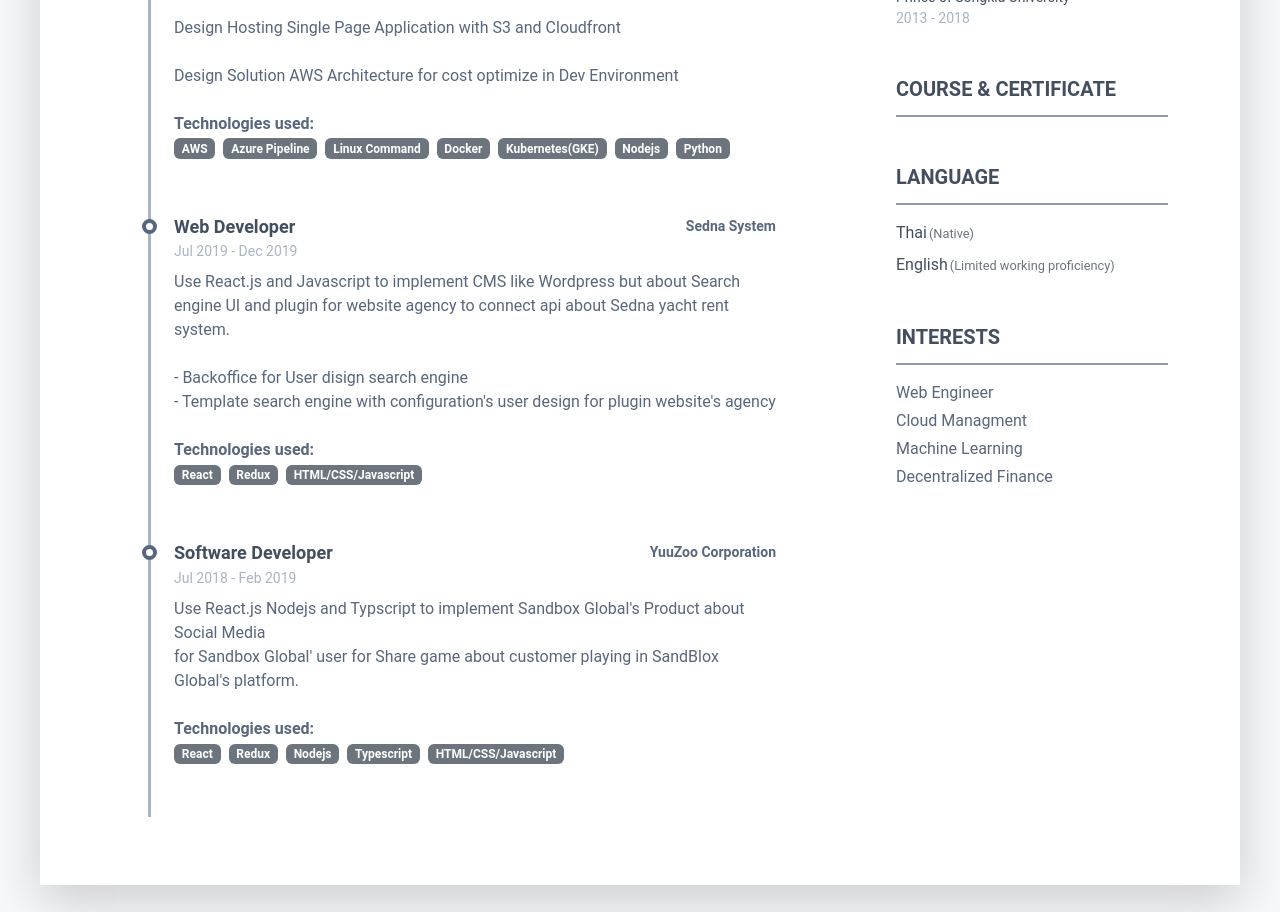
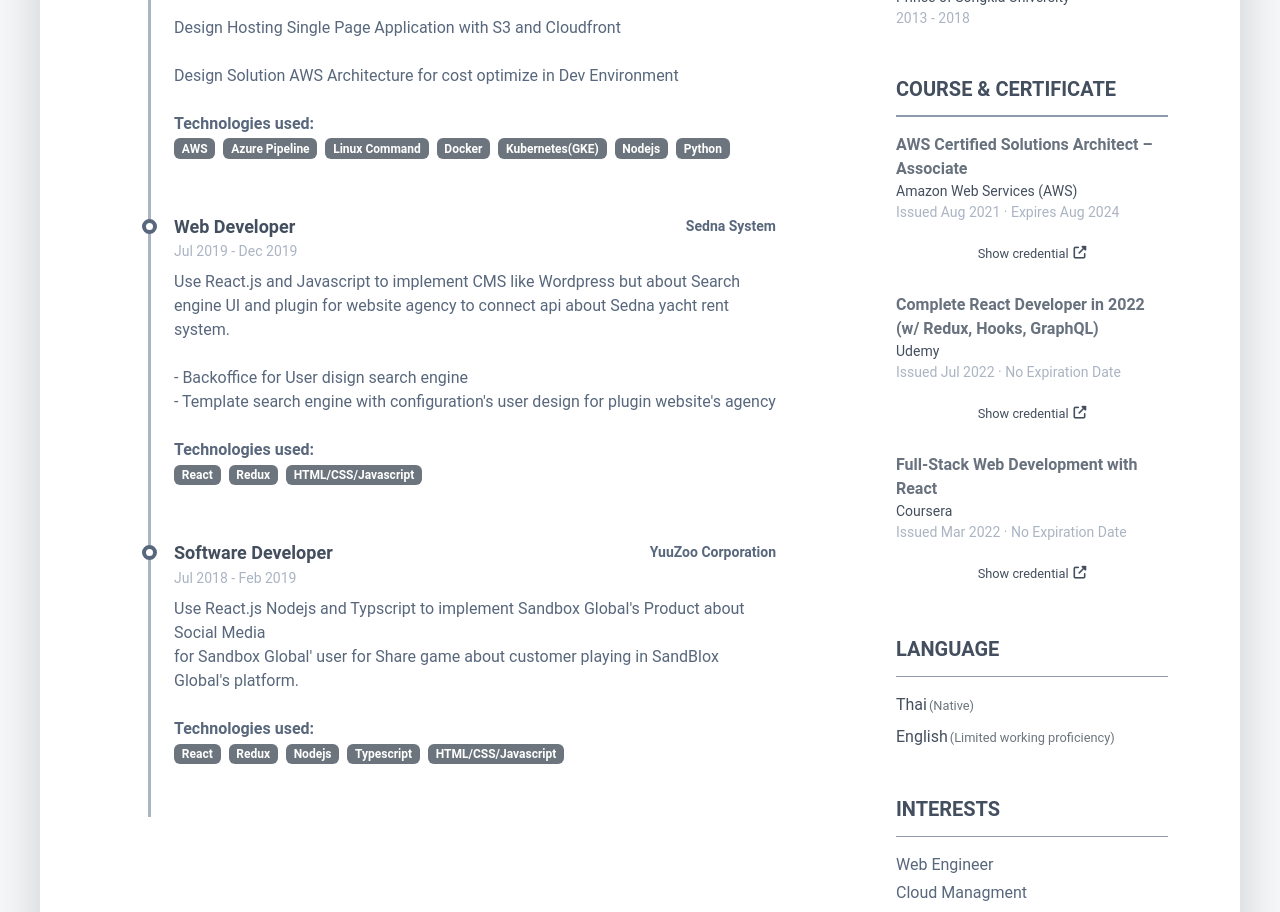
Before and after one commit to PanupongDeve/panupong-resume, a React (Vite) app in the folder client/: page / in a window 1280 px wide. Shown: the part 1140-2052 px from the top of the page. Built offline with nearby package versions, Linux system fonts and the light colour scheme.

Commit message:
[ADD] add course and certificate content

```diff
--- a/client/src/components/Course/index.tsx
+++ b/client/src/components/Course/index.tsx
@@ -1,9 +1,42 @@
 import './styles.css'
 import CardSection from '../CardSection'
+import Badge from '../Badge'
 
 const Course = () => {
     return (
-        <CardSection class="course-section" title="Course & Certificate"></CardSection>
+        <CardSection class="course-section" title="Course & Certificate">
+            <div className='course-section-content'>
+                <ul className="list-unstyled">
+                    <li className="mb-4">
+                        <div className='course font-weight-bold'>AWS Certified Solutions Architect – Associate</div>
+                        <div className='course-org'>Amazon Web Services (AWS)</div>
+                        <div className='course-time'>Issued Aug 2021 · Expires Aug 2024</div>
+                        <a className='btn course-btn' target="_blank" href="https://www.credly.com/badges/6ec77c52-0d50-498a-8052-a6d70d4f5c01">
+                            Show credential
+                            <i className="fa-solid fa-up-right-from-square btn-icon"></i>
+                        </a>
+                    </li>
+                    <li className="mb-4">
+                        <div className='course font-weight-bold'>Complete React Developer in 2022 (w/ Redux, Hooks, GraphQL)</div>
+                        <div className='course-org'>Udemy</div>
+                        <div className='course-time'>Issued Jul 2022 · No Expiration Date</div>
+                        <a className='btn course-btn' target="_blank" href="https://www.udemy.com/certificate/UC-fef543dd-da89-4b54-9e46-14798a6e2d14">
+                            Show credential
+                            <i className="fa-solid fa-up-right-from-square btn-icon"></i>
+                        </a>
+                    </li>
+                    <li className="mb-4">
+                        <div className='course font-weight-bold'>Full-Stack Web Development with React</div>
+                        <div className='course-org'>Coursera</div>
+                        <div className='course-time'>Issued Mar 2022 · No Expiration Date</div>
+                        <a className='btn course-btn' target="_blank" href="https://www.coursera.org/account/accomplishments/specialization/certificate/BZ28TSUCLH9T">
+                            Show credential
+                            <i className="fa-solid fa-up-right-from-square btn-icon"></i>
+                        </a>
+                    </li>
+                </ul>
+            </div>
+        </CardSection>
     )
 }
 
--- a/client/src/components/Course/styles.css
+++ b/client/src/components/Course/styles.css
@@ -0,0 +1,32 @@
+.course {
+    color: #434e5e;
+    font-weight: bolder;
+    opacity: 0.8;
+}
+
+.course-org {
+    font-size: 0.875rem;
+}
+
+.course-time {
+    color: #aab4c3;
+    font-size: 0.875rem;
+}
+
+.course-btn {
+    margin-top: 15px;
+    color: var(--bs-btn-hover-color);
+    background-color: var(--bs-btn-hover-bg);
+    border-color: var(--bs-btn-hover-border-color);
+    font-size: 0.8rem;
+    padding:5px 20px;
+    border-radius: 1.6rem;
+    display: flex;
+    justify-content: center;
+    align-items: center;
+}
+
+.course-btn .btn-icon {
+    margin-left: 5px;
+    font-size: 0.8rem;
+}
--- a/client/src/components/Education/index.tsx
+++ b/client/src/components/Education/index.tsx
@@ -5,7 +5,7 @@ import CardSection from '../CardSection'
 const Education = () => {
     return (
         <CardSection className="education-section" title="Education">
-             <div className='education-section-content'>
+            <div className='education-section-content'>
                 <ul className="list-unstyled">
                     <li className="mb2">
                         <div className='resume-degree font-weight-bold'>Bsc in Computer Engineering</div>
```
